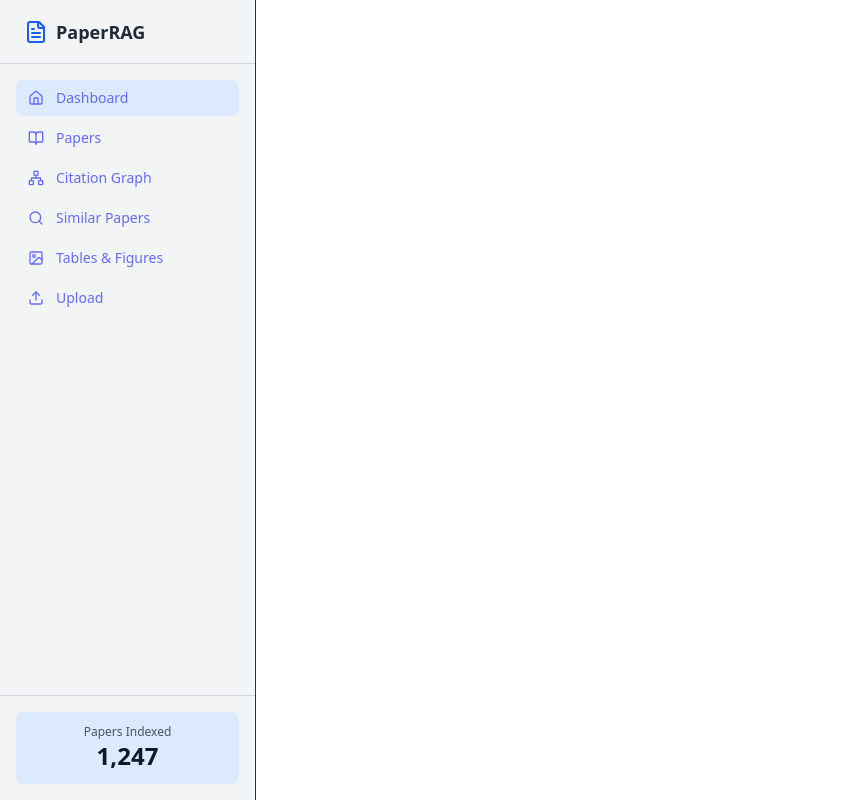
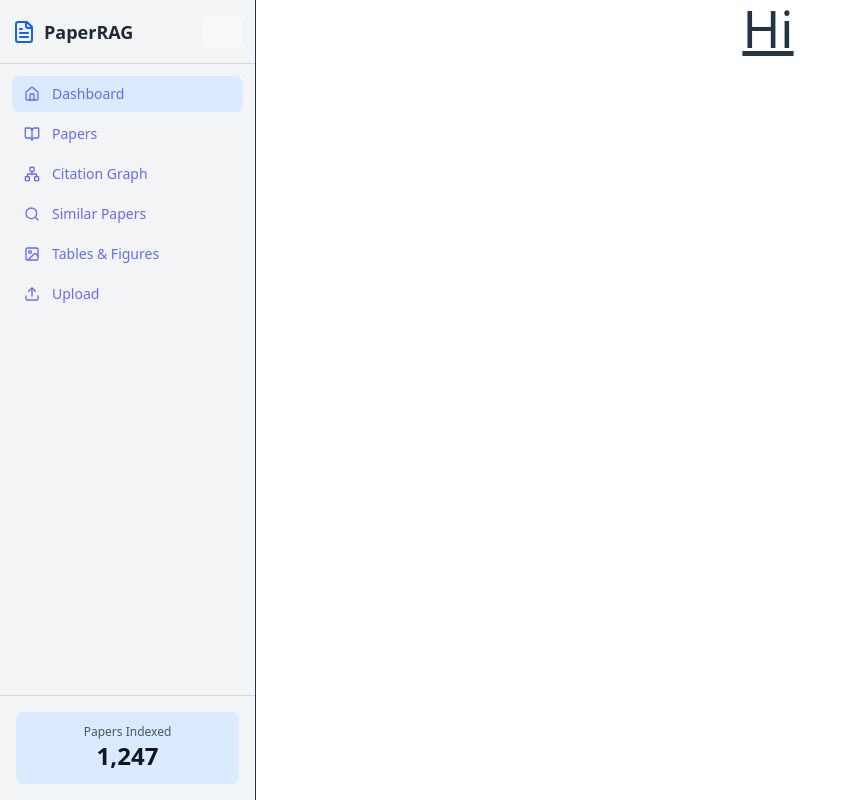
Before and after one commit to Carlavier/nasa-space-apps, a React (Vite) app: page / in a window 1280 px wide. Shown: the whole page, without its empty margins (0-857 px from the left). Built offline with nearby package versions, Linux system fonts and the light colour scheme.

Commit message:
feat: collapsable sidebar

```diff
--- a/src/App.jsx
+++ b/src/App.jsx
@@ -1,18 +1,19 @@
-import { useState } from 'react'
-import reactLogo from './assets/react.svg'
-import viteLogo from '/vite.svg'
-import { BrowserRouter as Router, Routes, Route, Link } from 'react-router-dom';
+import { BrowserRouter as Router, Routes, Route } from 'react-router-dom';
+import MainLayout from './layouts/MainLayout';
 import Home from './pages/Home';
+import Paper from './pages/Paper';
 import './App.css'
 
 function App() {
-  const [count, setCount] = useState(0)
-
   return (
     <div className='p-0 m-0 w-screen h-screen'>
       <Router>
         <Routes>
-          <Route path="/" element={<Home />} />
+          <Route path="/" element={<MainLayout />}>
+            <Route index element={<Home />} />
+            <Route path="papers" element={<Paper />} />
+            {/* Add more routes here as needed */}
+          </Route>
         </Routes>
       </Router>
     </div>
--- a/src/components/sidebar.jsx
+++ b/src/components/sidebar.jsx
@@ -1,3 +1,4 @@
+import { useState } from "react"
 import { useLocation } from "react-router-dom"
 import { Link } from "react-router-dom"
 import {
@@ -8,6 +9,8 @@ import {
     ImageIcon,
     Upload,
     BookOpen,
+    ChevronLeft,
+    ChevronRight,
 } from "lucide-react"
 
 const navigation = [
@@ -20,43 +23,70 @@ const navigation = [
 ]
 
 export function Sidebar() {
+    const [isCollapsed, setIsCollapsed] = useState(false)
     const location = useLocation()
     const pathname = location.pathname
 
+    const toggleSidebar = () => {
+        setIsCollapsed(!isCollapsed)
+    }
+
     return (
-        <div className="flex h-screen w-64 flex-col border-r border-border bg-gray-100">
-            <div className="flex h-16 items-center gap-2 border-b border-gray-300 px-6">
+        <div className={`flex h-screen flex-col border-r border-border bg-gray-100 transition-all duration-300 ${isCollapsed ? 'w-16' : 'w-64'}`}>
+            <div className="flex h-16 items-center justify-between border-b border-gray-300 px-3">
+                <div className="flex items-center gap-2">
                     <FileText className="h-6 w-6 text-blue-600" />
+                    {!isCollapsed && (
                         <span className="text-lg font-semibold text-gray-800">PaperRAG</span>
+                    )}
+                </div>
+                <button
+                    onClick={toggleSidebar}
+                    className="flex h-8 w-8 items-center justify-center rounded-lg text-gray-600 hover:bg-gray-200 hover:text-gray-900 transition-colors"
+                    aria-label={isCollapsed ? "Expand sidebar" : "Collapse sidebar"}
+                >
+                    {isCollapsed ? (
+                        <ChevronRight className="h-4 w-4 text-white"  color="white"/>
+                    ) : (
+                        <ChevronLeft className="h-4 w-4 bg-white" color="white"/>
+                    )}
+                </button>
             </div>
 
-            <nav className="flex-1 space-y-1 p-4">
+            <nav className="flex-1 space-y-1 p-3">
                 {navigation.map((item) => {
                     const isActive =
                         pathname === item.href || (item.href !== "/" && pathname.startsWith(item.href))
 
                     const linkClasses = `
-            flex items-center gap-3 rounded-lg px-3 py-2 text-sm font-medium transition-colors
+            flex items-center ${isCollapsed ? 'justify-center' : 'gap-3'} rounded-lg px-3 py-2 text-sm font-medium transition-colors
             ${isActive
                             ? "bg-blue-100 text-blue-800"
                             : "text-gray-600 hover:bg-blue-50 hover:text-gray-900"}
           `
 
                     return (
-                        <Link key={item.name} to={item.href} className={linkClasses}>
+                        <Link
+                            key={item.name}
+                            to={item.href}
+                            className={linkClasses}
+                            title={isCollapsed ? item.name : undefined}
+                        >
                             <item.icon className="h-4 w-4" />
-                            {item.name}
+                            {!isCollapsed && item.name}
                         </Link>
                     )
                 })}
             </nav>
 
+            {!isCollapsed && (
                 <div className="border-t border-gray-300 p-4">
                     <div className="rounded-lg bg-blue-100 p-3">
                         <p className="text-xs font-medium text-gray-600">Papers Indexed</p>
                         <p className="text-2xl font-bold text-gray-900">1,247</p>
                     </div>
                 </div>
+            )}
         </div>
     )
 }
--- a/src/layouts/MainLayout.jsx
+++ b/src/layouts/MainLayout.jsx
@@ -1,12 +1,15 @@
-import { Outlet } from "react-router-dom"
+import { Outlet } from 'react-router-dom'
+import { Sidebar } from '../components/sidebar'
 
-export default function MainLayout() {
+export function MainLayout() {
     return (
-        <div className="flex">
-            <aside className="w-64 bg-gray-100 p-4">Sidebar</aside>
-            <main className="flex-1 p-6">
-                <Outlet /> {/* This renders child routes */}
+        <div className="flex h-screen w-full">
+            <Sidebar />
+            <main className="flex-1 overflow-auto">
+                <Outlet />
             </main>
         </div>
     )
 }
+
+export default MainLayout
--- a/src/pages/Home.jsx
+++ b/src/pages/Home.jsx
@@ -4,8 +4,8 @@ const Home = () => {
   return (
     <>
       <div className="w-full h-full ">
-        <Sidebar />
-        {/* <h1 className="underline">Hi</h1> */}
+        {/* <Sidebar /> */}
+        <h1 className="underline">Hi</h1>
       </div>
     </>
   )
```
Lines whose indentation alone changed are shown as unchanged.
